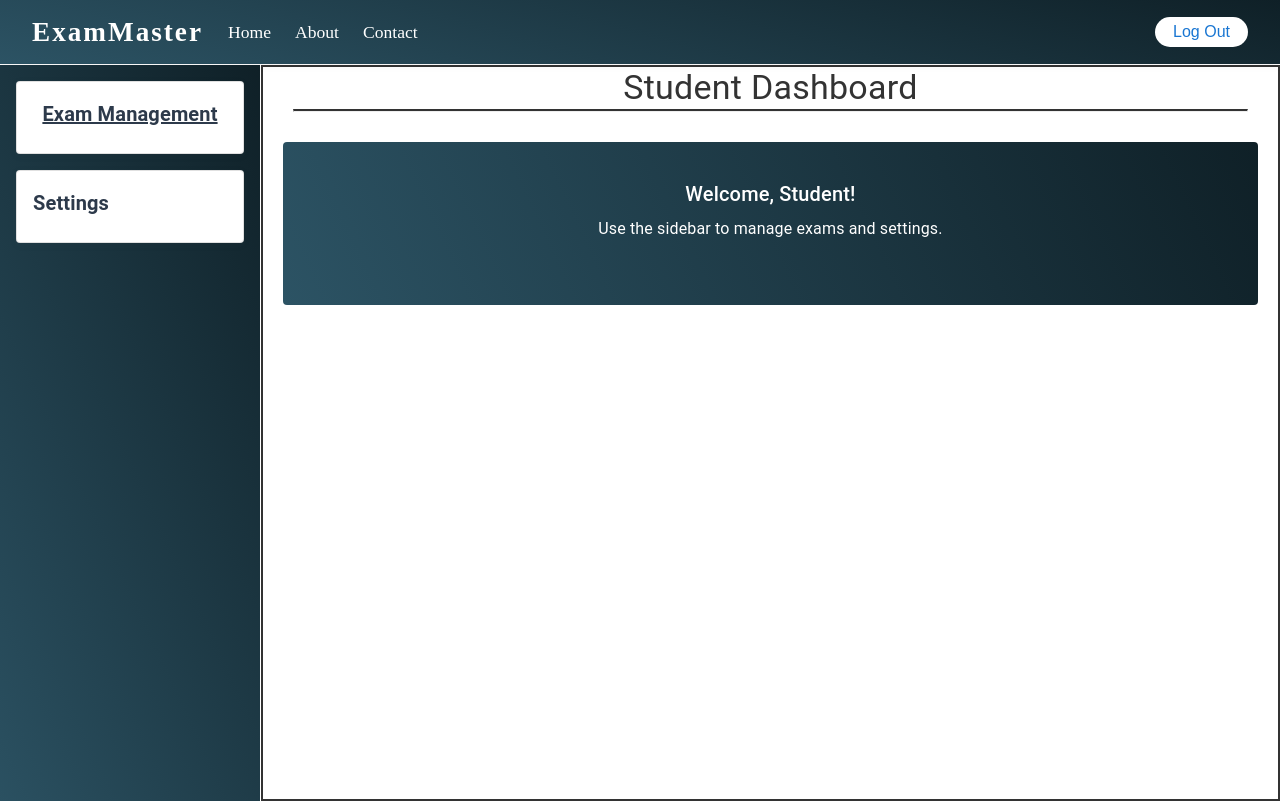
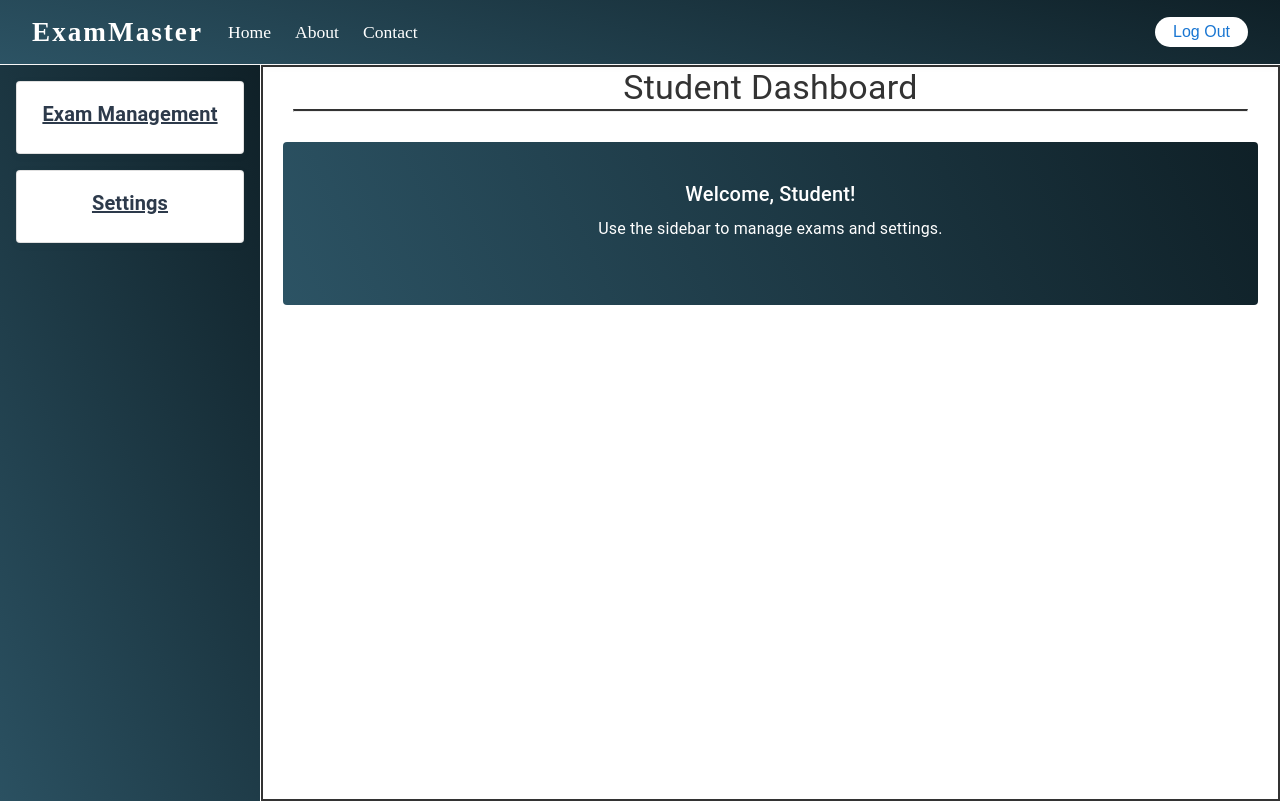
Before and after one commit to Siddharth2k14/online-exam-portal-client, a React (Vite) app: page /student/dashboard in a window 1280 px wide. Built offline with nearby package versions, Linux system fonts and the light colour scheme.

Commit message:
Modifying the UI

```diff
--- a/src/components/SideBar/SideBar.css
+++ b/src/components/SideBar/SideBar.css
@@ -36,23 +36,11 @@
   color: #2d3a4b;
 }
 
-<<<<<<< HEAD
-=======
-
-
-
->>>>>>> 56c6b0968071cca0eef314435a4c488a243b26ef
 .exam-management {
   text-align: center;
   text-decoration: underline;
 }
 
-<<<<<<< HEAD
-=======
-
-
-
->>>>>>> 56c6b0968071cca0eef314435a4c488a243b26ef
 .setting {
   text-align: center;
   text-decoration: underline;
@@ -78,28 +66,4 @@
 .settings .MuiListItem-root:hover {
   /* background: #e3e9f7; */
   background: rgb(172, 212, 245);
-<<<<<<< HEAD
 }
-=======
-}
-
-
-
-
-
-
-
-/* .exam-list-items {
-  border: 2px solid transparent;
-  border-radius: 10px;
-  padding: 10px;
-  background: #f5f6fa;
-}
-
-.setting-list-items {
-  border: 2px solid transparent;
-  border-radius: 10px;
-  padding: 10px;
-  background: #f5f6fa;
-} */
->>>>>>> 56c6b0968071cca0eef314435a4c488a243b26ef
```
